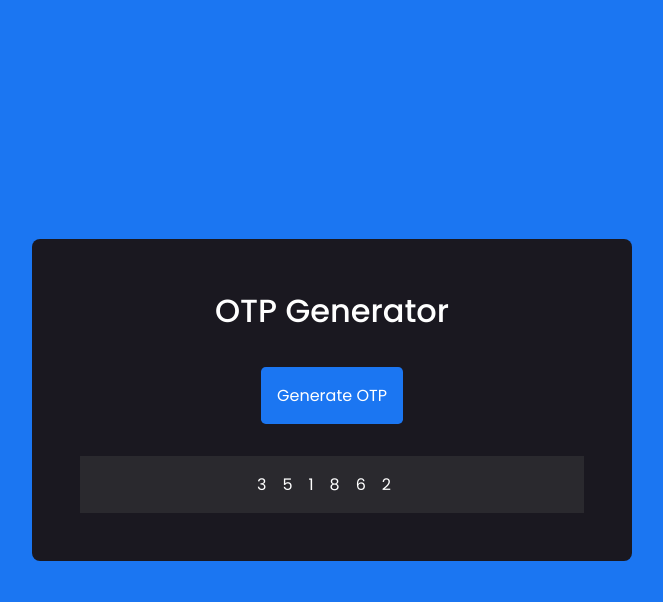
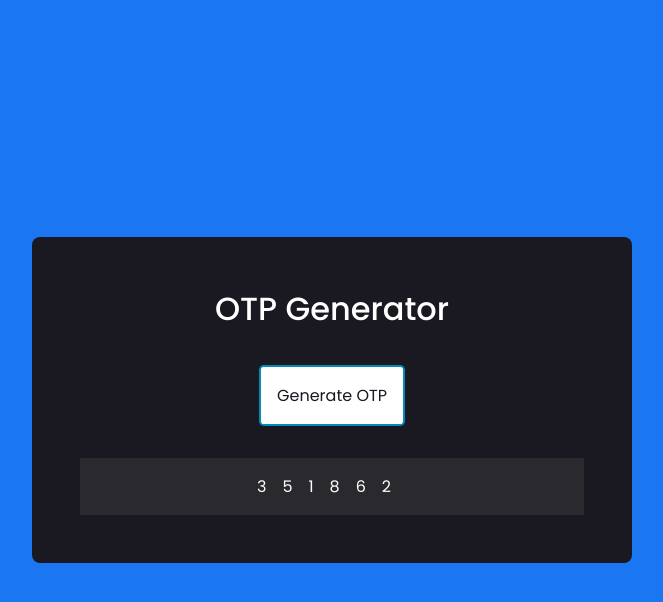
Before and after one commit to msam4/otp-generator, a plain HTML site: page index.html in a window 1280 px wide. In both pictures the pointer is over the button "Generate OTP". Shown: the whole page, without its empty margins (308-971 px from the left). Drawn offline with Linux system fonts and the light colour scheme.

Commit message:
Add hover effect on the button

```diff
--- a/style.css
+++ b/style.css
@@ -37,6 +37,13 @@ button {
   outline: none;
   border-radius: 0.3em;
   cursor: pointer;
+  transition-duration: 0.4s;
+}
+
+button:hover {
+  background-color: #ffffff;
+  color:#1a1820;
+  border: 2px solid #008CBA;
 }
 
 #otpDisplay {
```
